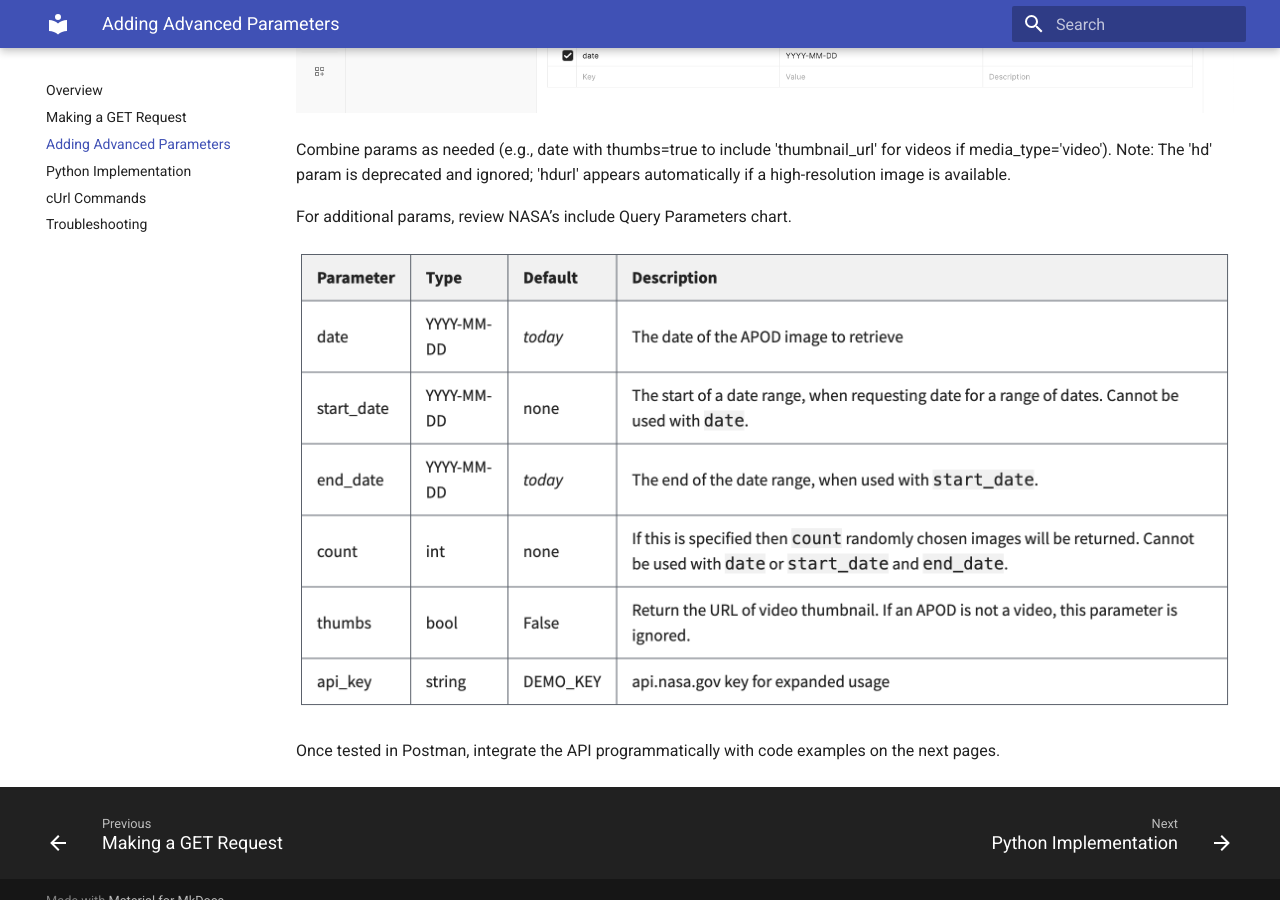
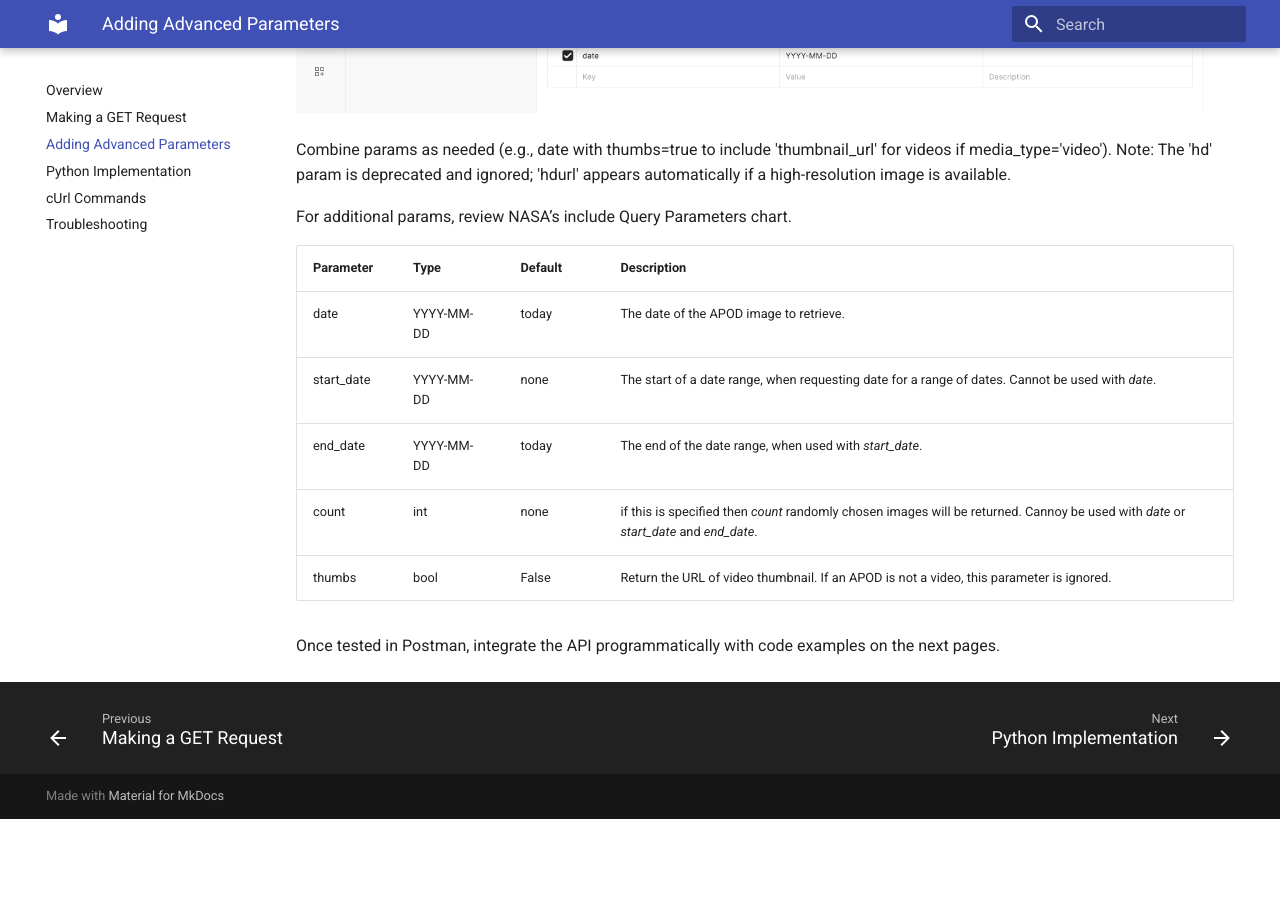
Before and after one commit to codymauro/APOD-API-Test, an MkDocs documentation site: the page built from docs/params.md, in a window 1280 px wide and 900 px high, scrolled down 747 px. Built offline with MkDocs 1.6.1 and Material for MkDocs 9.7.7, drawn with Linux system fonts in a browser that asks for light colours; after the commit the page ends 1566 px from its top, so only the background shows below that.

Commit message:
Update params.md

```diff
--- a/docs/params.md
+++ b/docs/params.md
@@ -18,6 +18,12 @@ Combine params as needed (e.g., date with thumbs=true to include 'thumbnail_url'
 
 For additional params, review NASA’s include Query Parameters chart.
 
-![A chart with additional params](images/dev-query-chart.png)
+| Parameter | Type | Default | Description |
+| :---- | :---- | :---- | :---- |
+| date | YYYY-MM-DD |today | The date of the APOD image to retrieve. |
+| start_date | YYYY-MM-DD | none | The start of a date range, when requesting date for a range of dates. Cannot be used with *date*. |
+| end_date | YYYY-MM-DD | today | The end of the date range, when used with *start_date*. |
+| count | int | none | if this is specified then *count* randomly chosen images will be returned. Cannoy be used with *date* or *start_date* and *end_date*. |
+| thumbs | bool | False | Return the URL of video thumbnail. If an APOD is not a video, this parameter is ignored. |
 
 Once tested in Postman, integrate the API programmatically with code examples on the next pages.
```
